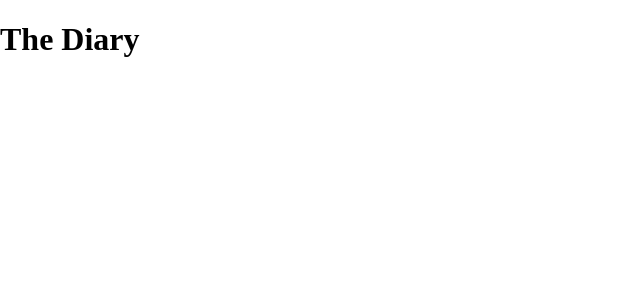
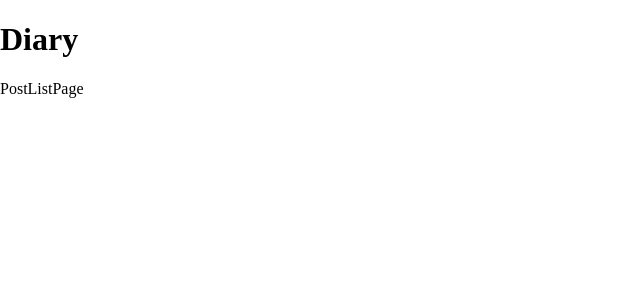
Before and after one commit to susam-projects/electron-notes, a React app: page / in a window 1280 px wide. Shown: the top 300 px of the page, without its empty margins (0-640 px from the left). Built offline with nearby package versions, Linux system fonts and the light colour scheme.

Commit message:
add app react-context

```diff
--- /dev/null
+++ b/src/ui/AppContext.tsx
@@ -0,0 +1,20 @@
+import * as React from "react";
+import { Core } from "../core/Core";
+
+export interface IAppContext {
+    core: Core;
+}
+const { Provider, Consumer } = React.createContext<IAppContext>({} as IAppContext);
+
+interface IAppContextProviderProps {
+    core: Core;
+}
+
+export class AppContextProvider extends React.Component<IAppContextProviderProps> {
+    render() {
+        const { core, children } = this.props;
+        return <Provider value={{ core }}>{children}</Provider>;
+    }
+}
+
+export const AppContextConsumer = Consumer;
--- a/src/ui/AppUI.tsx
+++ b/src/ui/AppUI.tsx
@@ -1,11 +1,18 @@
 import * as React from "react";
 import { Core } from "../core/Core";
 import "./AppUI.scss"
+import { AppContextProvider } from "./AppContext";
+import { PostListPage } from "./PostListPage/PostListPage";
 
 interface IAppUiProps {
     core: Core;
 }
 
 export const AppUi: React.FC<IAppUiProps> = ({ core }) => {
-    return <h1>The Diary</h1>;
+    return (
+        <AppContextProvider core={core}>
+            <h1>Diary</h1>
+            <PostListPage />
+        </AppContextProvider>
+    );
 };
--- /dev/null
+++ b/src/ui/PostListPage/PostListPage.tsx
@@ -0,0 +1,7 @@
+import * as React from "react";
+
+export class PostListPage extends React.Component {
+    render() {
+        return <div>PostListPage</div>
+    }
+}
```
Also changed, not shown: 1 other file (tests, documents, lock files or other folders).
